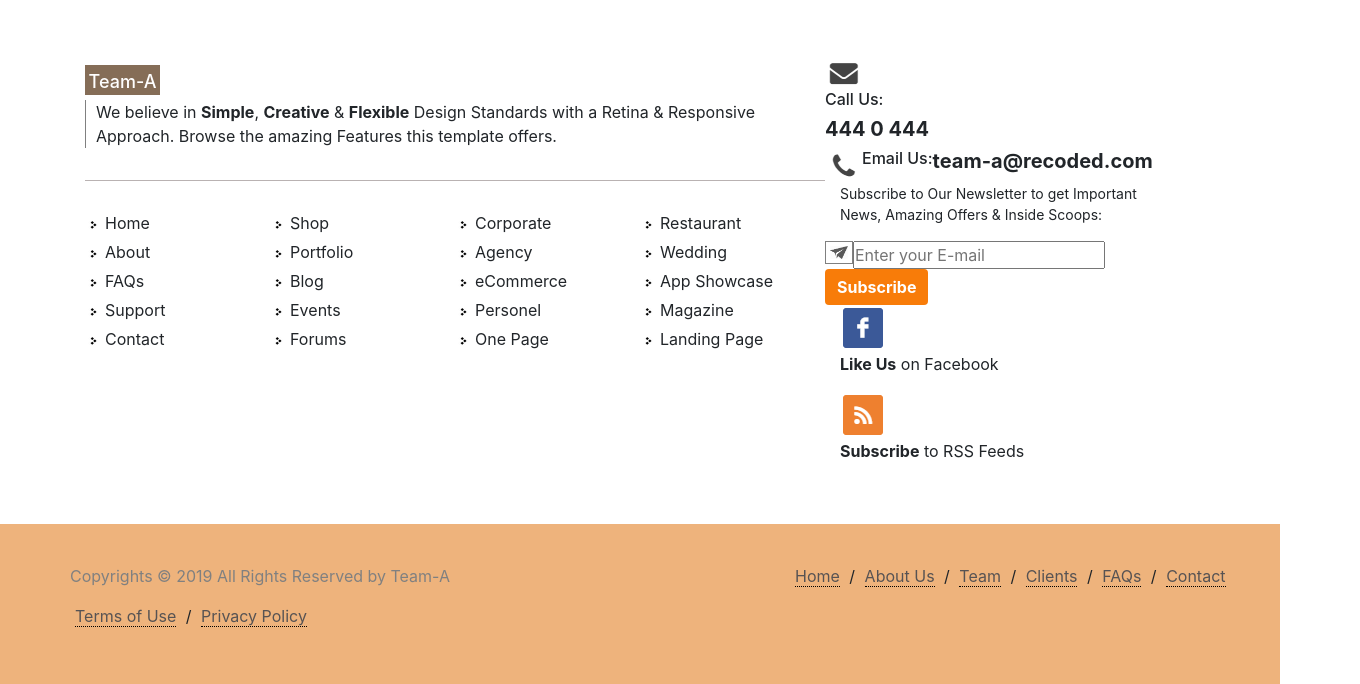
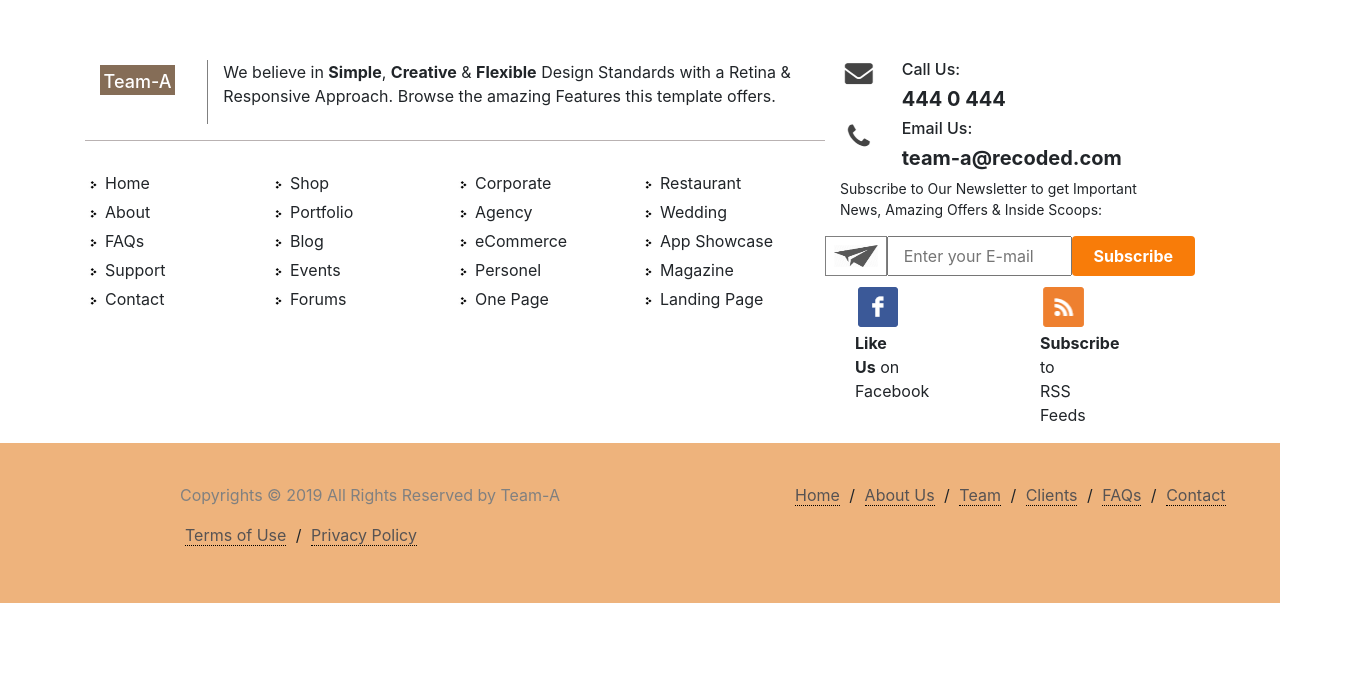
Before and after one commit to AtesSuToprak/Team-A, a plain HTML site: page index.html in a window 1280 px wide. Shown: the part 3563-4247 px from the top of the page, 1360 px wide, since content can reach past the window. After the commit the page ends 4166 px from the top, so only its background shows below. Drawn offline with nearby package versions, Linux system fonts and the light colour scheme.

Commit message:
last page added

```diff
--- a/index.html
+++ b/index.html
@@ -286,18 +286,18 @@
             <div class="container-lastpage">
               <h4>GRAB YOUR FREE TRAIL AND EXPLORE THE OPTIONS</h4>
               <h1>Try Keyword Search 30 Days Free With Library<span style="color: #F87C09">SEO</span></h1>
-
-
               <button class="arifbtn2 btn btn-outline-dark font-weight-bold">Contact Us Now</button>
-
             </div>
             <div class="container-sitemap container d-flex justify-content-between">
-              <div class="col-md-8 container">
+              <div class="col-8 container ">
                 <div class="row">
-                  <a class="navbar-brand" href="#"><div class="logo"><p>Team-A</p></div></a>
-                  <p class="leftsection float-left">We believe in <strong>Simple</strong>, <strong>Creative</strong> & <strong>Flexible</strong> Design Standards with a
+                  <div class="leftsection col-2">
+                  <a class=" navbar-brand" href="#"><div class="logo"><p>Team-A</p></div></a>
+                  </div>
+                  <div class="col-10">
+                  <p>We believe in <strong>Simple</strong>, <strong>Creative</strong> & <strong>Flexible</strong> Design Standards with a
                   Retina & Responsive Approach. Browse the amazing Features this template offers.</p>
-
+                </div>
                 </div>
               <div class="row emptyy">
                   <p></p>
@@ -341,35 +341,47 @@
                     </div>
                 </div>
               </div>
-              <div class="col-md-4">
-                  <div class="row callus d-block">
+              <div class="col-md-4 col-sm-12">
+                  <div class="row callus">
+                    <div class="col-2">
                     <img src="images/envelope.png" alt="">
+                    </div>
+                    <div class="col-10">
                     <h6>Call Us:</h6>
                     <h5><strong> 444 0 444</strong></h5>
                   </div>
+                  </div>
                   <div class="row mailus">
+                    <div class="col-2">
                     <img src="images/phone.png" alt="">
+                  </div>
+                   <div class="col-10">
                       <h6>Email Us:</h6>
                       <h5><strong>team-a@recoded.com</strong></h5>
+                    </div>
                   </div>
                     <p class="paragraf">Subscribe to Our Newsletter to get Important News, Amazing Offers & Inside Scoops:</p>
-                    <div class="row subscribe">
-                      <img class="plane" src="images/plane.png" alt="mail">
-                      <input type="text" placeholder="Enter your E-mail">
-                      <button class="arifbtn4 btn btn-outline-dark font-weight-bold">Subscribe</button>
+                    <div class="row subscribe d-flex">
+                      <img class="plane col-2" src="images/plane.png" alt="mail">
+                      <input class="col-6" type="text" placeholder="Enter your E-mail">
+                      <button class="arifbtn4 btn btn-outline-dark font-weight-bold col-4">Subscribe</button>
                     </div>
-                    <div class="facebook">
-                      <a href="#">
-                      <img src="images/facebook.png" alt=""></a>
-                      <p><strong>Like Us</strong> on Facebook</p>
+                    <br>
+                    <br>
+                    <div class="sosyal row">
+                    <div class="facebook col-6">
+                      <a class="col-6" href="#">
+                      <img  src="images/facebook.png" alt=""></a>
+                      <p class="col-6"><strong>Like Us</strong> on Facebook</p>
 
                     </div>
-                    <div class="rss">
+                    <div class="rss col-6">
                       <a href="#">
-                        <img src="images/rss.png" alt=""></a>
-                        <p><strong>Subscribe</strong> to RSS Feeds</p>
+                        <img class="col-6" src="images/rss.png" alt=""></a>
+                        <p class="col-6"><strong>Subscribe</strong> to RSS Feeds</p>
 
                       </div>
+                    </div>
               </div>
             </div>
         </section>
--- a/style.css
+++ b/style.css
@@ -270,7 +270,7 @@ div.seo-box p{
 }
 
 .container-sitemap{
-    height: 58vh;
+    height: 58%;
     width: 100%;
 
 }
@@ -306,6 +306,7 @@ div.container-sitemap div.container div.row.d-flex div.col-md-3 ul li {
 
 }
 .arifbtn4 {
+    height: 100%;
     background: #F87C09;
     color: white;
     border: #F87C09;
@@ -314,12 +315,12 @@ div.container-sitemap div.container div.row.d-flex div.col-md-3 ul li {
 .plane{
     background: white;
     height: 100%;
-    width: 28px;
+    width: 40px;
     border: 1px solid gray;
-    padding: 4px;
+    padding: 8px;
 }
 .subscribe{
-
+    height: 40px;
     float: left;
 }
 
@@ -343,7 +344,9 @@ div.container-sitemap div.container div.row.d-flex div.col-md-3 ul li {
     text-decoration: none;
 }
 .foot{
-    padding: 40px 0px;
+    padding: 40px 40px 40px 180px;
+    width: 100%;
+    margin: 0px;
 
 }
 footer{
@@ -354,7 +357,7 @@ footer{
 }
 
 .leftsection{
-    border-left: 1px solid gray;
-    padding-left: 10px;
+    border-right: 1px solid gray;
+
 
 }
```
